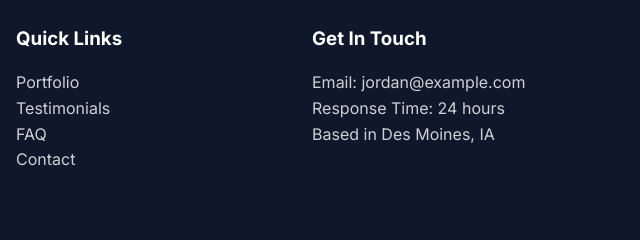
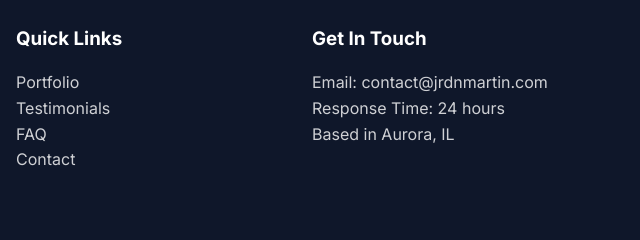
Before and after one commit to jrdnmartin/jrdnmartin.github.io, a website: page freelance.html in a window 1280 px wide. Shown: the part 4664-4904 px from the top of the page, 640-1280 px from the left. Drawn offline with nearby package versions, Linux system fonts and the light colour scheme.

Commit message:
Fixed placeholder info

```diff
--- a/freelance.html
+++ b/freelance.html
@@ -505,9 +505,9 @@
         </div>
         <div class="footer-section">
           <h3>Get In Touch</h3>
-          <p>Email: jordan@example.com</p>
+          <p>Email: contact@jrdnmartin.com</p>
           <p>Response Time: 24 hours</p>
-          <p>Based in Des Moines, IA</p>
+          <p>Based in Aurora, IL</p>
         </div>
       </div>
       <div class="footer-bottom">
```
